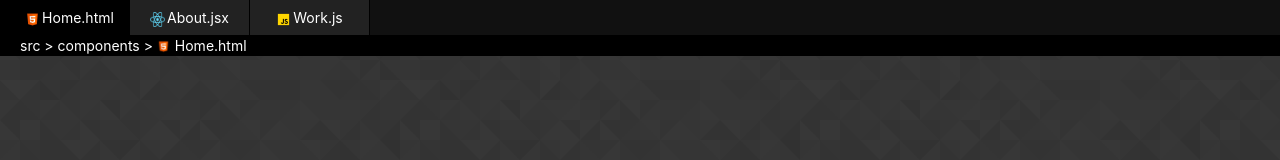
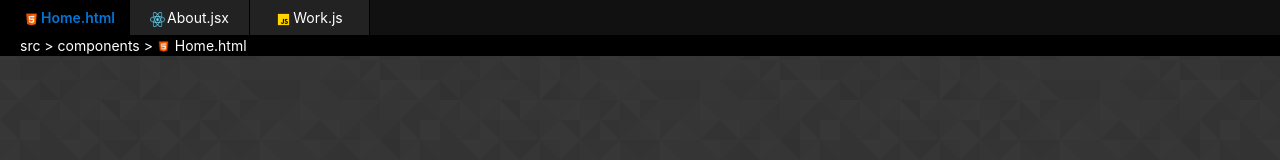
Before and after one commit to moods-1/portfolio, a React (Create React App) app: page / in a window 1280 px wide. In both pictures the pointer is over the link 70 px from the left and 17 px from the top of the page. Shown: the top 160 px of the page. Built offline with nearby package versions, Linux system fonts and the light colour scheme.

Commit message:
Add color to an active nav item.

```diff
--- a/src/components/Header/Header.scss
+++ b/src/components/Header/Header.scss
@@ -1,4 +1,4 @@
-@import "../../assets/scss/Main.scss";
+@import '../../assets/scss/Main.scss';
 
 .header-main {
 	width: 100%;
@@ -30,6 +30,10 @@
 		font-size: 14px;
 		min-width: 120px;
 		text-decoration: none;
+		&:hover {
+			color: #0275d8;
+			font-weight: 600;
+		}
 		img {
 			width: 15px;
 			height: 15px;
@@ -50,7 +54,7 @@
 .header-nav-mobile {
 	position: fixed;
 	@include flex-mutable($direction: column, $content: flex-start);
-  background: url("../../assets/images/prism.png");
+	background: url('../../assets/images/prism.png');
 	top: 0;
 	right: -100%;
 	border: 1px solid #555;
@@ -63,8 +67,8 @@
 		margin-bottom: 35px;
 		text-decoration: none;
 		&:hover {
-      font-size: 19px;
-      color: var(--primary);
+			color: $primary;
+			font-weight: 600;
 		}
 	}
 	h3 {
@@ -104,7 +108,7 @@
 		margin-bottom: -2px;
 	}
 }
-.active{
-  color: #0275d8;
+.active {
+	color: $primary;
 	font-weight: 600;
 }
```
Lines whose indentation alone changed are shown as unchanged.
